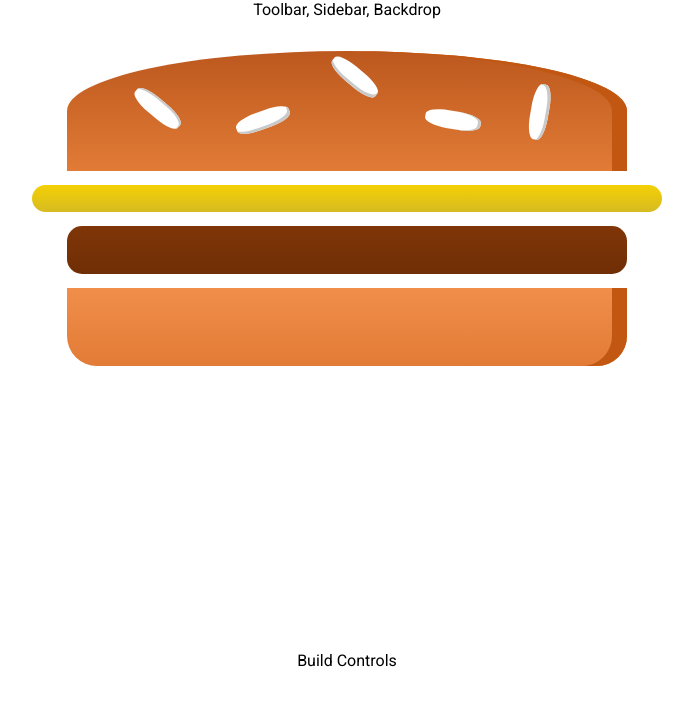
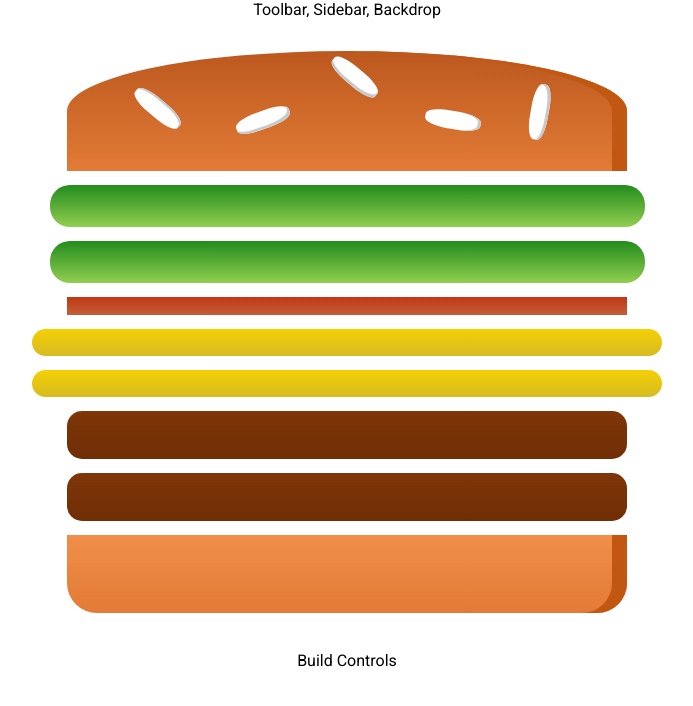
Before and after one commit to jamiev03/React-Playground, a React (Create React App) app in the folder hamburger-builder/: page / in a window 1280 px wide. Shown: the top 706 px of the page, without its empty margins (293-986 px from the left). Built offline with nearby package versions, Linux system fonts and the light colour scheme.

Commit message:
Using Object.keys to pull keys from props.ngredient and return array of each key, map over keys and return key and index of i

```diff
--- a/hamburger-builder/src/components/Burger/Burger.js
+++ b/hamburger-builder/src/components/Burger/Burger.js
@@ -2,12 +2,23 @@ import React from 'react';
 import BurgerStyles from '../../modules/Burger.module.css';
 import BurgerIngredients from './BurgerIngredients/BurgerIngredients';
 
-const burger = ( props ) => {
+    //Default javascript - Object has a 'keys' method which extract the keys of a given object and turns them into an array. An array of the keys.
+    const burger = ( props ) => {
+        let transformedIngredients = Object.keys( props.ingredients )
+            .map( igKey => {
+                return [...Array( props.ingredients[igKey] )].map( ( _, i ) => {
+                    return <BurgerIngredients key={igKey + i} type={igKey} />;
+                });
+            })
+            .reduce((arr, el) => {
+                return arr.concat(el)
+            }, [])
+
+            console.log(transformedIngredients);
     return (
         <div className={BurgerStyles.Burger}>
             <BurgerIngredients type="bread-top" />
-            <BurgerIngredients type="cheese" />
-            <BurgerIngredients type="meat" />
+            {transformedIngredients}
             <BurgerIngredients type="bread-bottom" />
         </div>
     );
--- a/hamburger-builder/src/containers/BurgerBuilder/BurgerBuilder.js
+++ b/hamburger-builder/src/containers/BurgerBuilder/BurgerBuilder.js
@@ -8,7 +8,7 @@ class BurgerBuilder extends Component {
     //     this.state = {...}
     state = {
         ingredients: {
-            salad: 1,
+            salad: 2,
             bacon: 1,
             cheese: 2,
             meat: 2,
@@ -18,7 +18,7 @@ class BurgerBuilder extends Component {
     render() {
         return (
             <Auxillary>
-                <Burger />
+                <Burger ingredients={this.state.ingredients}/>
                 <div>Build Controls</div>
             </Auxillary>
         );
```
Also changed, not shown: hamburger-builder/src/components/Burger/BurgerIngredients/BurgerIngredients.js (+10 -11 lines).
